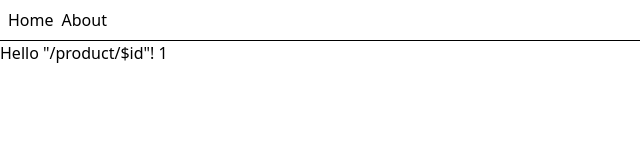
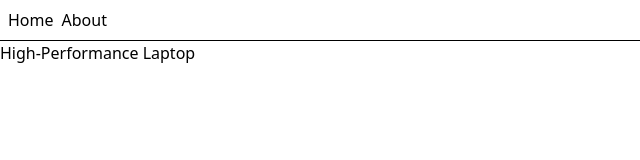
Before and after one commit to NillsvanLimbeek/rebels-products, a React (Vite) app: page /product/1 in a window 1280 px wide. Shown: the top 160 px of the page, without its empty margins (0-640 px from the left). Built offline with nearby package versions, Linux system fonts and the light colour scheme; data requests are answered from the project's data file.

Commit message:
feature: fetching data on product detail page

```diff
--- a/src/routes/product/$id.tsx
+++ b/src/routes/product/$id.tsx
@@ -1,10 +1,17 @@
+import { api } from "@/lib/services/api";
 import { createFileRoute } from "@tanstack/react-router";
 
 export const Route = createFileRoute("/product/$id")({
   component: RouteComponent,
+  loader: (e) => api.get("/products/{id}", { params: { id: e.params.id } }),
 });
 
 function RouteComponent() {
-  const { id } = Route.useParams();
-  return <div>Hello "/product/$id"! {id}</div>;
+  const product = Route.useLoaderData();
+
+  return (
+    <div>
+      <h1>{product.name}</h1>
+    </div>
+  );
 }
```
